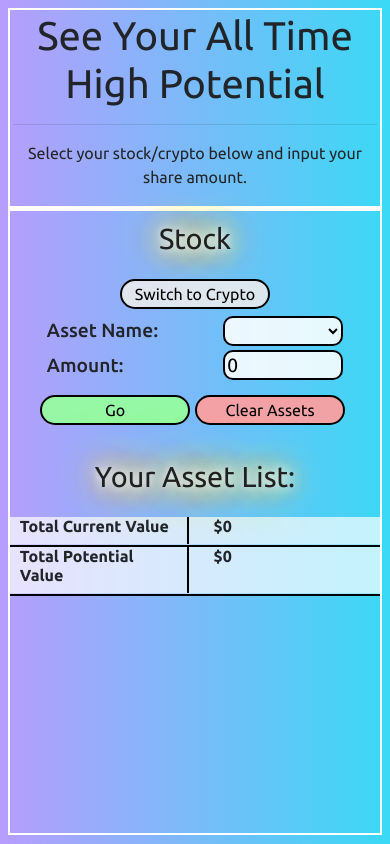
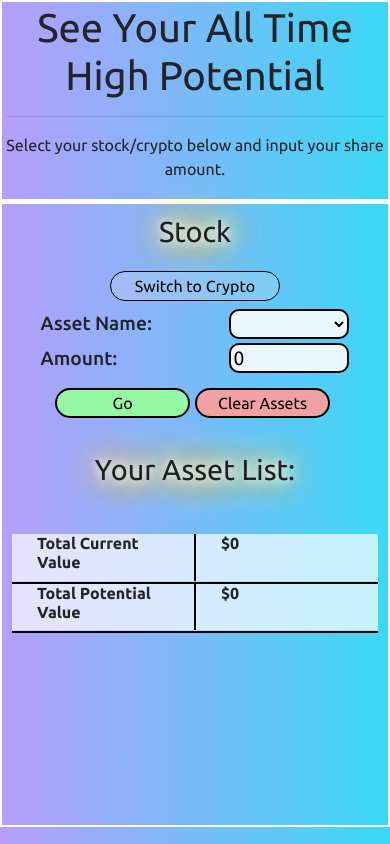
Before and after one commit to wilsonramstead/allTimeHighPotential, an Angular app: page / in a window 390 px wide. Built offline with nearby package versions, Linux system fonts and the light colour scheme.

Commit message:
mobile fixes

```diff
--- a/src/app/app.component.scss
+++ b/src/app/app.component.scss
@@ -4,8 +4,18 @@
   // background-color: lightblue;
   // background: linear-gradient(to left, #2544f3, #db473c);
   background: linear-gradient(to left, #3ad9f5, #b79dfd);
-  padding: 2%;
-
   font-family: "Ubuntu", sans-serif;
   font-weight: 300;
 }
+
+@media only screen and (max-width: 640px) {
+  // .mainContainer {
+  //   padding: 2%;
+  // }
+}
+
+@media only screen and (min-width: 641px) {
+  .mainContainer {
+    padding: 2%;
+  }
+}
--- a/src/app/home/home.component.html
+++ b/src/app/home/home.component.html
@@ -57,7 +57,7 @@
         <!-- <hr> -->
         <br>
         <h4 class="fancyLabel">Your Asset List:</h4>
-
+        <!--  Normal container -->
         <div *ngIf="mobile == 'no'" class="container">
             <div class="row headerColumn" style="border-bottom: 3px solid black;">
                 <div class="col"><h6>Name</h6></div>
@@ -84,7 +84,8 @@
                 <div class="col"><h6>{{ totalATHvalue }}</h6></div>
             </div>
         </div>
-
+        <!-- Mobile container -->
+        <div style="padding: 25px;">
             <div *ngIf="mobile == 'yes'" class="mobileContainer">
                 <div *ngFor="let asset of allAssets; let i = index">
                     <div class="row" style="border-bottom: 2px solid black; padding-bottom: 1px; background: rgba(255, 255, 255, 0.466);">
@@ -126,4 +127,6 @@
                 </div>
             </div>
         </div>
+
     </div>
+</div>
--- a/src/app/home/home.component.scss
+++ b/src/app/home/home.component.scss
@@ -31,7 +31,8 @@
   .mobileContainer {
     text-align: left;
     min-height: 400px;
-    width: 96%;
+    width: 100%;
+    // width: 96%;
     padding-bottom: 50px;
     .col {
       background: rgba(255, 255, 255, 0.425);
@@ -50,14 +51,18 @@
       margin-bottom: 2%;
     }
     button {
+      color: black;
       border: 2px solid black;
       border-radius: 15px;
       min-height: 30px;
       background: none;
-      width: 150px;
+      width: 135px;
+      height: 30px;
     }
     .buttonNormal {
-      background: #ececece1;
+      background: #ececec34;
+      width: 170px;
+      border: 1px solid black;
     }
     .buttonRed {
       background: #fd9f9fee;
```
Also changed, not shown: 30 other files (tests, documents, lock files or other folders). Lines whose indentation alone changed are shown as unchanged.
